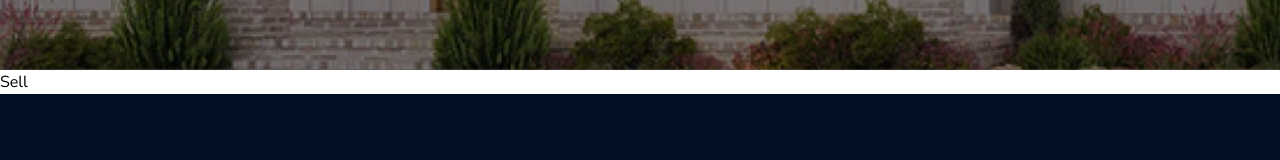
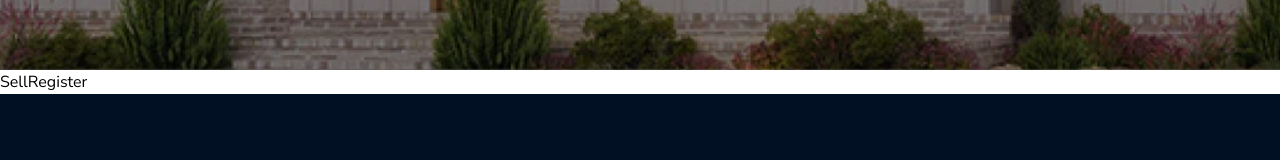
Before and after one commit to VintelmoraGrp3/MockProject_052024_Nhom3, a React (Vite) app: page /sell/register in a window 1280 px wide. Shown: the part 786-946 px from the top of the page. Built offline with nearby package versions, Linux system fonts and the light colour scheme.

Commit message:
#99 - ngodochanh Fix routes for Sell layout

```diff
--- /dev/null
+++ b/src/layout/SellLayout/SellLayout.jsx
@@ -0,0 +1,8 @@
+import { Outlet } from 'react-router-dom';
+import './SellLayout.scss';
+
+function LayoutSell() {
+  return <Outlet />;
+}
+
+export default LayoutSell;
--- /dev/null
+++ b/src/layout/SellLayout/index.jsx
@@ -0,0 +1 @@
+export { default } from './SellLayout';
--- a/src/pages/Sell/Sell.jsx
+++ b/src/pages/Sell/Sell.jsx
@@ -1,7 +1,13 @@
+import { Outlet } from 'react-router-dom';
 import './Sell.scss';
 
 function Sell() {
-  return <div>Sell</div>;
+  return (
+    <div>
+      Sell
+      <Outlet />
+    </div>
+  );
 }
 
 export default Sell;
--- a/src/routes/index.jsx
+++ b/src/routes/index.jsx
@@ -1,11 +1,20 @@
 import Agent from '../pages/Agent';
 import Sell from '../pages/Sell';
 import SellRegister from '../pages/SellRegister';
+import SellLayout from '../layout/SellLayout';
 
 // Public routes
 const publicRoutes = [
   { path: '/agent', component: Agent },
-  { path: '/sell', component: Sell, customBanner: true, children: [{ path: 'register', component: SellRegister }] },
+  {
+    path: '/sell',
+    component: SellLayout,
+    customBanner: true,
+    children: [
+      { path: '', component: Sell },
+      { path: 'register', component: SellRegister },
+    ],
+  },
 ];
 
 // Private routes
```
Also changed, not shown: src/layout/SellLayout/SellLayout.scss (added).
